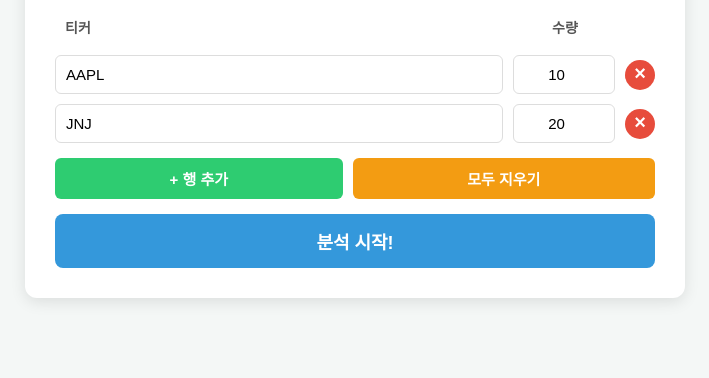
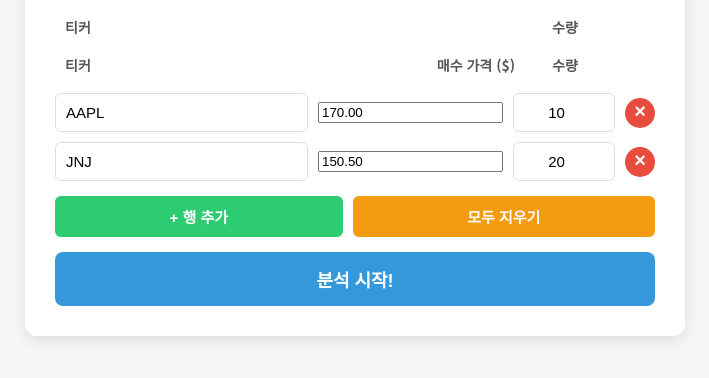
Before and after one commit to ddkerty/invest_type, a website with bundled scripts: page index.html in a window 1280 px wide. Shown: the part 176-554 px from the top of the page, without its empty margins (285-994 px from the left). Built offline with nearby package versions, Linux system fonts and the light colour scheme.

Commit message:
Update index.html
가격정보 추가.

```diff
--- a/index.html
+++ b/index.html
@@ -29,15 +29,24 @@
                 <span class="header-label remove-header"></span>
             </div>
 
+            <div class="input-header">
+                <span class="header-label ticker-header">티커</span>
+                <span class="header-label price-header">매수 가격 ($)</span>
+                <span class="header-label quantity-header">수량</span>
+                <span class="header-label remove-header"></span>
+            </div>
+
             <div id="ticker-list-container">
                 <div class="ticker-row">
                     <input type="text" class="ticker-input" placeholder="예: AAPL" value="AAPL">
-                    <input type="number" class="quantity-input" placeholder="예: 10" min="1" value="10">
+                    <input type="number" class="price-input" placeholder="가격" min="0" step="0.01" value="170.00">
+                    <input type="number" class="quantity-input" placeholder="수량" min="1" value="10">
                     <button class="remove-row-btn" aria-label="종목 삭제">&times;</button>
                 </div>
                 <div class="ticker-row">
                     <input type="text" class="ticker-input" placeholder="예: JNJ" value="JNJ">
-                    <input type="number" class="quantity-input" placeholder="예: 20" min="1" value="20">
+                    <input type="number" class="price-input" placeholder="가격" min="0" step="0.01" value="150.50">
+                    <input type="number" class="quantity-input" placeholder="수량" min="1" value="20">
                     <button class="remove-row-btn" aria-label="종목 삭제">&times;</button>
                 </div>
             </div>
```
